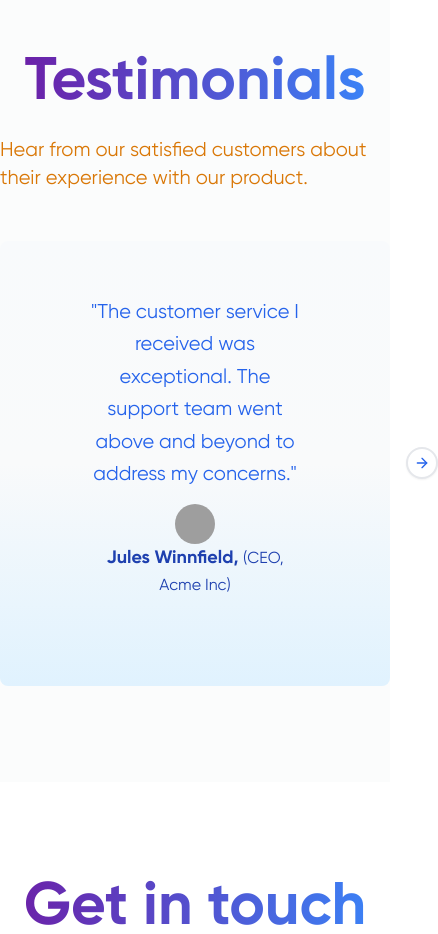
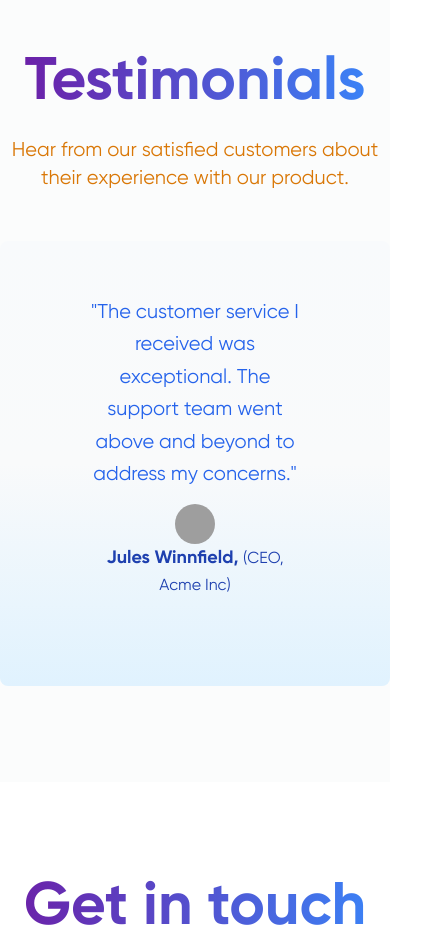
Before and after one commit to EyadertsGarri/garri-software-website, a React (Vite) app: page / in a window 390 px wide. Shown: the part 6920-7854 px from the top of the page, 438 px wide, since content can reach past the window. Built offline with nearby package versions, Linux system fonts and the light colour scheme; grey boxes are pictures that could not be loaded.

Commit message:
hide testimonial buttons in small screens

```diff
--- a/src/sections/testimonial/Testimonials.tsx
+++ b/src/sections/testimonial/Testimonials.tsx
@@ -16,7 +16,7 @@ export function Testimonials() {
 
         </h2>
         <p
-        className="font-gilroyRegular text-amber-600 font-normal subheading max-w-3xl mx-auto"
+        className="font-gilroyRegular text-amber-600 font-normal subheading max-w-3xl sm:text-left text-center mx-auto"
         >
           Hear from our satisfied customers about their experience with our product.
         </p>
@@ -44,10 +44,10 @@ export function Testimonials() {
               </CarouselItem>
             ))}
           </CarouselContent>
-          <CarouselPrevious className="absolute -left-12 lg:-left-16 top-1/2 -translate-y-1/2 rounded-full bg-white border-2 border-gray-200 p-2 text-blue-600 hover:text-blue-800 shadow-sm transition-colors hover:bg-gray-50">
+          <CarouselPrevious className="absolute sm:block hidden -left-12 lg:-left-16 top-1/2 -translate-y-1/2 rounded-full bg-white border-2 border-gray-200 p-2 text-blue-600 hover:text-blue-800 shadow-sm transition-colors hover:bg-gray-50">
             <ChevronLeft className="h-6 w-6" />
           </CarouselPrevious>
-          <CarouselNext className="absolute -right-12 lg:-right-16 top-1/2 -translate-y-1/2 rounded-full bg-white border-2 border-gray-200 p-2 text-blue-600 hover:text-blue-800  shadow-sm transition-colors hover:bg-gray-50">
+          <CarouselNext className="absolute sm:block hidden -right-12 lg:-right-16 top-1/2 -translate-y-1/2 rounded-full bg-white border-2 border-gray-200 p-2 text-blue-600 hover:text-blue-800  shadow-sm transition-colors hover:bg-gray-50">
             <ChevronRight className="h-6 w-6" />
           </CarouselNext>
         </Carousel>
```
